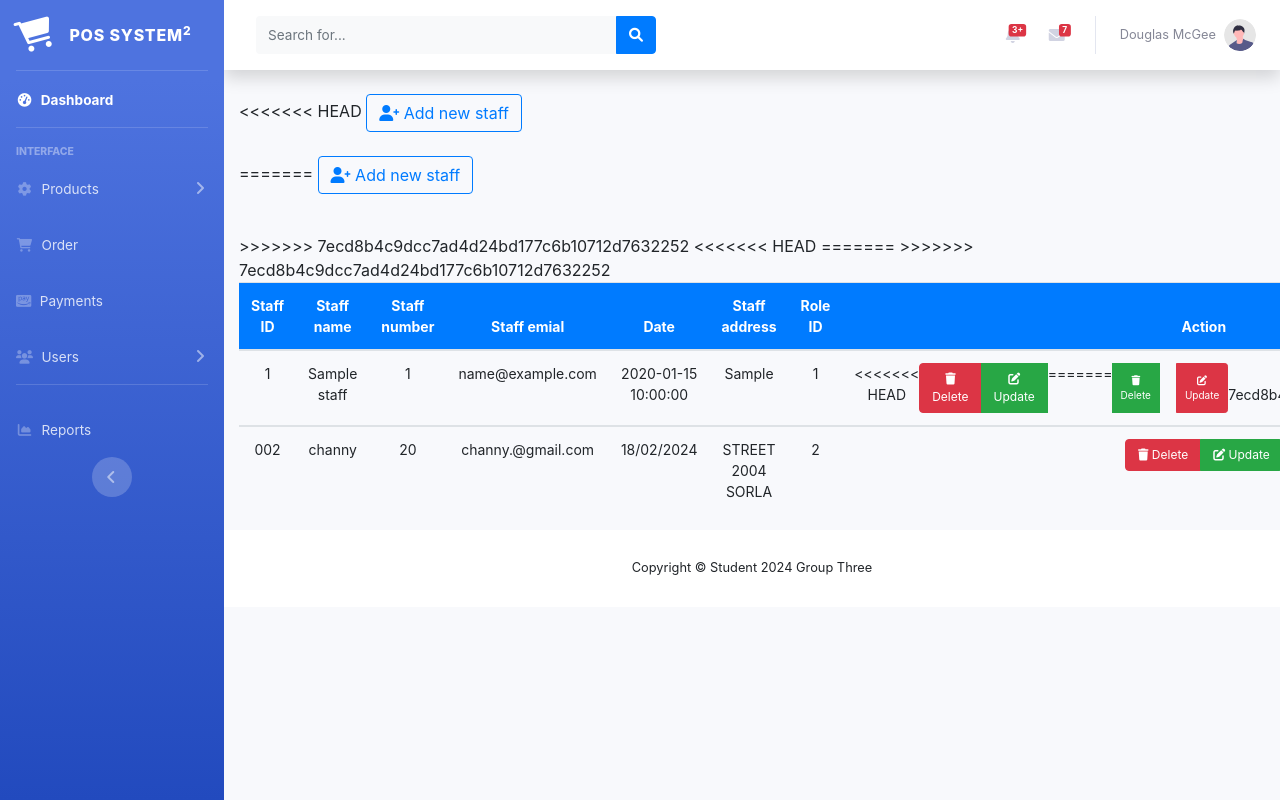
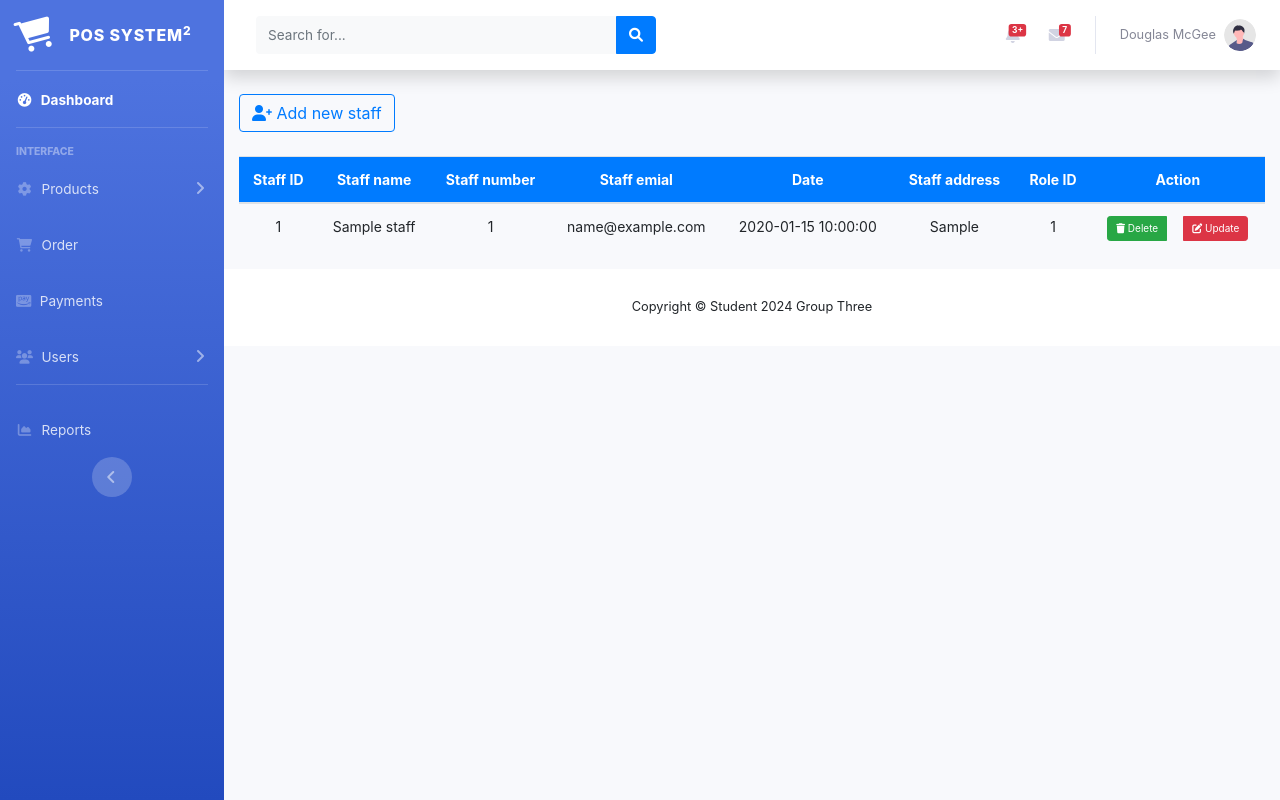
Before and after one commit to naydany/G3-POS-SYSTEM, a PHP site: page /staffs in a window 1280 px wide. Run offline with PHP 8.4, Linux system fonts and the light colour scheme; tables that the repository leaves empty hold one stand-in row (values such as "Sample post"); some libraries are stand-ins or nearby versions.

Commit message:
[imt] modify_file_admin POS-63

```diff
--- a/layouts/navbar.php
+++ b/layouts/navbar.php
@@ -15,7 +15,7 @@
 
      <!-- Nav Item - Dashboard -->
      <li class="nav-item active">
-         <a class="nav-link" href="/">
+         <a class="nav-link" href="/admin">
              <i class="fas fa-fw fa-tachometer-alt"></i>
              <span>Dashboard</span></a>
      </li>
--- a/views/staffs/staff.view.php
+++ b/views/staffs/staff.view.php
@@ -10,19 +10,11 @@
 <body>
 
 <div class="container mt-4">
-<<<<<<< HEAD
-    <button class="btn btn-outline-primary"><i class="fas fa-user-plus"></i> Add new staff</button>
-</div>
-
-<div class="container mt-4">
-    <table class="table" style = "font-size: 15px">
-=======
     <a href="/create_staffs" class="btn btn-outline-primary"> <i class="fas fa-user-plus"></i> Add new staff</a>
 </div>
 
 <div class="container mt-4">
     <table class="table" style = "font-size: 14px">
->>>>>>> 7ecd8b4c9dcc7ad4d24bd177c6b10712d7632252
         <thead class="bg-primary text-white">
             <tr>
                 <th class="text-center">Staff ID</th>
@@ -50,37 +42,14 @@
                 <td class="text-center">1</td>
                 <td class="text-center">
                     <div class="btn-group">
-<<<<<<< HEAD
-                        <button class="btn btn-danger" onclick="deleteStaff(1)" style = "font-size: 12px"><i class="fas fa-trash"></i> Delete</button>
-                        <button class="btn btn-success" onclick="updateStaff(1)" style = "font-size: 12px"><i class="fas fa-edit"></i> Update</button>
-=======
                         <button class="btn btn-sm btn-success" onclick="deleteStaff(1)"  style = "font-size: 10px"><i class="fas fa-trash"></i> Delete</button>
                         <button class="btn btn-sm btn-danger ml-3" onclick="updateStaff(1)"  style = "font-size: 10px"><i class="fas fa-edit"></i> Update</button>
->>>>>>> 7ecd8b4c9dcc7ad4d24bd177c6b10712d7632252
                     </div>
                 </td>
             </tr>
         </tbody>
         <tbody>
-<<<<<<< HEAD
-            <tr>
-                <td class="text-center">002</td>
-                <td class="text-center">channy</td>
-                <td class="text-center">20</td>
-                <td class="text-center">channy.@gmail.com</td>
-                <td class="text-center">18/02/2024</td>
-                <td class="text-center">STREET 2004 SORLA</td>
-                <td class="text-center">2</td>
-                <td class="text-center">
-                    <div class="btn-group">
-                        <button class="btn btn-danger" onclick="deleteStaff(2)"  style = "font-size: 12px"><i class="fas fa-trash"></i> Delete</button>
-                        <button class="btn btn-success" onclick="updateStaff(2)"  style = "font-size: 12px"><i class="fas fa-edit"></i> Update</button>
-                    </div>
-                </td>
-            </tr>
-=======
             <?php endforeach; ?>
->>>>>>> 7ecd8b4c9dcc7ad4d24bd177c6b10712d7632252
         </tbody>
     </table>
 </div>
```
